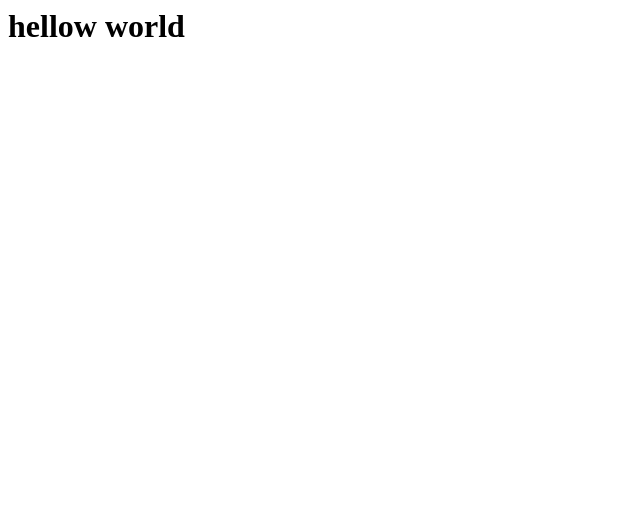
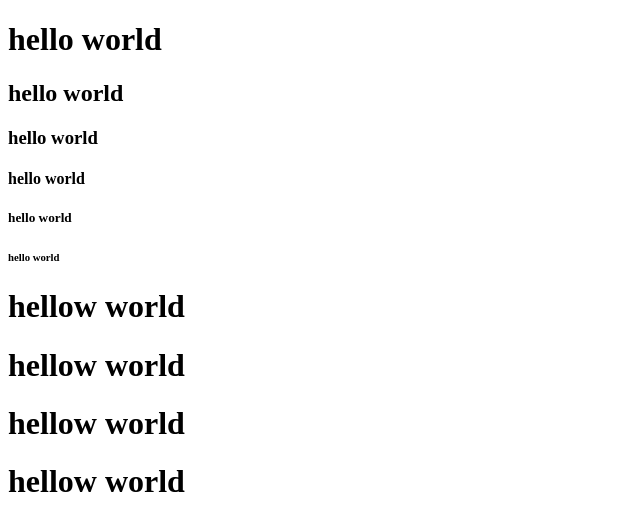
Before and after one commit to hapsiba/first, a plain HTML site: page index.html in a window 1280 px wide. Shown: the whole page, without its empty margins (0-640 px from the left). Drawn offline with Linux system fonts and the light colour scheme.

Commit message:
index.html 수정

```diff
--- a/index.html
+++ b/index.html
@@ -1 +1,20 @@
+<!DOCTYPE html>
+<html lang="en">
+<head>
+    <meta charset="UTF-8">
+    <meta name="viewport" content="width=device-width, initial-scale=1.0">
+    <title>Document</title>
+</head>
+<body>
+    <h1>hello world</h1>
+    <h2>hello world</h2>
+    <h3>hello world</h3>
+    <h4>hello world</h4>
+    <h5>hello world</h5>
+    <h6>hello world</h6>
+</body>
+</html>
 <h1>hellow world</h1>
+<h1>hellow world</h1>
+<h1>hellow world</h1>
+<h1>hellow world</h1>
```
